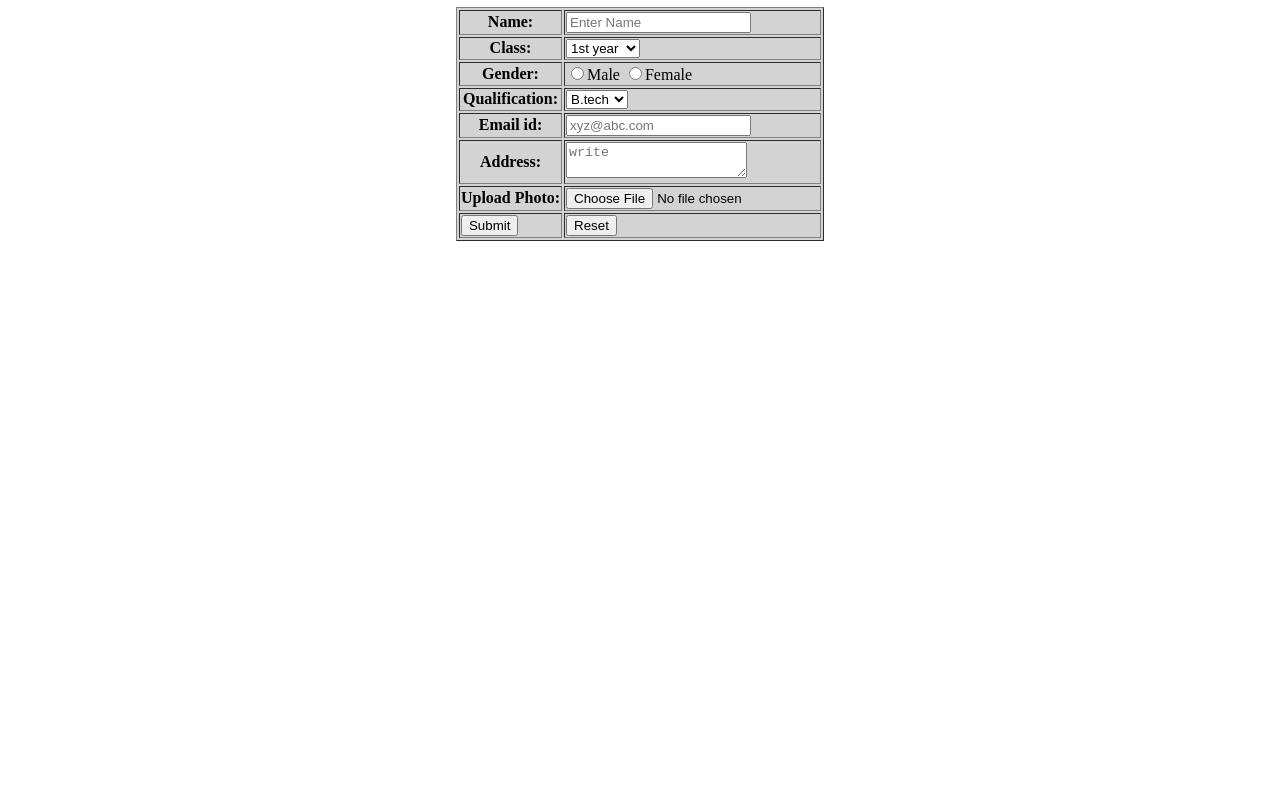
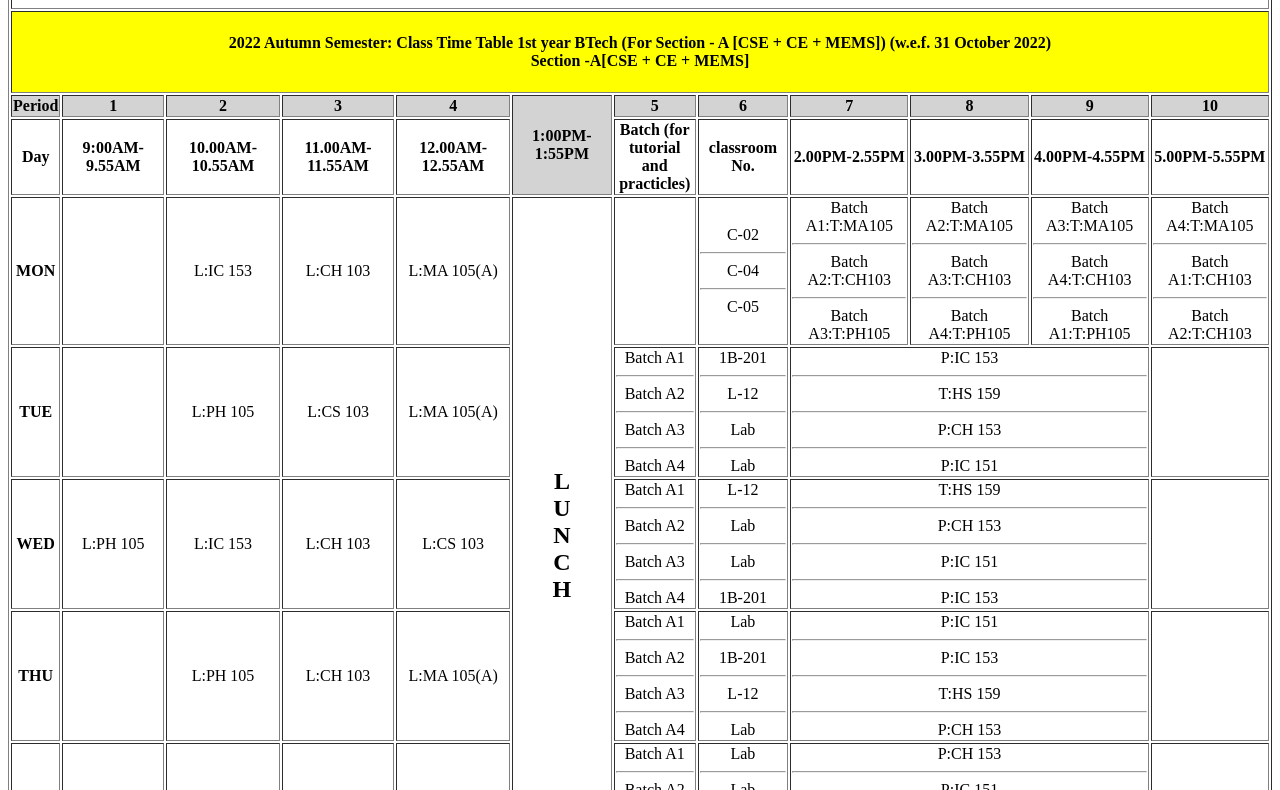
Before and after one commit to Abs6187/FORM, a plain HTML site: page index.html in a window 1280 px wide. Shown: the part 73-863 px from the top of the page. Before the commit the page ends 800 px from the top, so only its background shows below. Drawn offline with Linux system fonts and the light colour scheme.

Commit message:
Add files via upload

```diff
--- a/index.html
+++ b/index.html
@@ -1,70 +1,107 @@
 <!DOCTYPE html>
 <html lang="en">
-<head >
- <title>Form</title>
+	<head>
+		<title>Time Table</title>
 	</head>
 	<body>
-    <h1 align="center" valign="middle">Registration Form</h1>
-    <form>
-        <table bgcolor="lightgrey" align="center" border="1">
-            <tr valign="middle" >
-                <th>Name:</th>
-                <td><input type="text" placeholder="Enter Name"></td>
-
-                <tr valign="middle" >
-                    <th>Class:</th>
-                 <td><Select name="class" id="class">
-                    <option value="1st year">1st year</option>
-                    <option value="2nd year">2nd year</option>
-                    <option value="3rd year">3rd year</option>
-                    <option value="4th year">4th year</option>
-                 </Select></td>
+		<table border="1">
+			<tr align="center" valign="middle">
+				<th colspan="12"><h2> Institute of Technology Indore</h2></th>
 			</tr>
-                 <tr valign="middle">
-                    <th>Gender:</th>
-                    <td><label for="1">
-                        <input type="radio" value="male" name="gender" id="1">Male
-                        </label>
-                        <label for="2">
-                        <input type="radio" value="Female" name="gender" id="2">Female
-                        </label></td>
+			<tr bgcolor="yellow" align="center" valign="middle">
+				<th colspan="12"><h4> 2022 Autumn Semester: Class Time Table 1st year BTech (For Section - A [CSE + CE + MEMS]) (w.e.f. 31 October 2022)<br>Section -A[CSE + CE + MEMS]</h4></th>
 			</tr>
-                <tr valign="middle">
-                    <th>Qualification:</th>
-                    <td><Select name="Qualification" id="Qualification">
-                        <option value="B.tech">B.tech</option>
-                        <option value="M.tech">M.tech</option>
-                        <option value="M.Sc">M.Sc</option>
-                        <option value="Phd">Phd</option>
-                        <option value="others">others</option>
-                     </Select></td>
+			<tr bgcolor="lightgrey" align="center" valign="middle">
+				<th>Period</th>
+				<th>1</th>
+				<th>2</th>
+				<th>3</th>
+				<th>4</th>
+				<th rowspan="2">1:00PM-1:55PM</th>
+				<th>5</th>
+				<th>6</th>
+				<th>7</th>
+				<th>8</th>
+				<th>9</th>
+				<th>10</th>
 			</tr>
-                <tr>
-                    <th>Email id:</th>
-                    <td><input type="mail" placeholder="xyz@abc.com"></td>
+			<tr align="center" valign="middle">
+				<th>Day</th>
+				<th>9:00AM-9.55AM</th>
+				<th>10.00AM-10.55AM</th>
+				<th>11.00AM-11.55AM</th>
+				<th>12.00AM-12.55AM</th>
+				<th>Batch (for <br> tutorial and <br> practicles)</th>
+				<th>classroom No.</th>
+				<th>2.00PM-2.55PM</th>
+				<th>3.00PM-3.55PM</th>
+				<th>4.00PM-4.55PM</th>
+				<th>5.00PM-5.55PM</th>
 			</tr>
-                <tr>
-                    <th>Address:</th>
-                    <td><textarea placeholder="write"></textarea></td>
+			<tr align="center" valign="middle">
+				<th>MON     </th>
+				<td>        </td>
+				<td>L:IC 153</td>
+				<td>L:CH 103</td>
+				<td>L:MA 105(A)</td>
+				<td rowspan="5"><h2>L<br />U<br />N<br />C<br />H</h2></td>
+				<td>         </td>
+				<td>C-02 <hr> C-04 <hr> C-05</td>
+				<td>Batch A1:T:MA105<hr>Batch A2:T:CH103<hr>Batch A3:T:PH105</td>
+				<td>Batch A2:T:MA105<hr>Batch A3:T:CH103<hr>Batch A4:T:PH105</td>
+				<td>Batch A3:T:MA105<hr>Batch A4:T:CH103<hr>Batch A1:T:PH105 </td>
+				<td>Batch A4:T:MA105<hr>Batch A1:T:CH103<hr>Batch A2:T:CH103 </td>
 			</tr>
-                <tr>
-                    <th>Upload Photo:</th>
-                    <td><input type="file"></td>
+			<tr align="center" valign="middle">
+				<th>TUE</th>
+				<td></td>
+				<td>L:PH 105</td>
+				<td>L:CS 103</td>
+				<td>L:MA 105(A)</td>
+				<td>Batch A1<hr>Batch A2<hr>Batch A3<hr>Batch A4</td>
+				<td>1B-201<hr>L-12<hr>Lab<hr>Lab</td>
+				<td colspan="3">P:IC 153<hr>T:HS 159<hr>P:CH 153<hr>P:IC 151
+				</td>
+				<td></td>
+			</tr>
+			<tr align="center" valign="middle">
+				<th>WED</th>
+				<td>L:PH 105</td>
+				<td>L:IC 153</td>
+				<td>L:CH 103</td>
+				<td>L:CS 103</td>
+				<td>Batch A1<hr>Batch A2<hr>Batch A3<hr>Batch A4</td>
+				<td>L-12<hr>Lab<hr>Lab<hr>1B-201</td>
+				<td colspan="3">T:HS 159<hr>P:CH 153<hr>P:IC 151<hr>P:IC 153</td>
+				<td></td>
+			</tr>
+			<tr align="center" valign="middle">
+				<th>THU</th>
+				<th></th>
+				<td>L:PH 105</td>
+				<td>L:CH 103</td>
+				<td>L:MA 105(A)</td>
+				<td>Batch A1<hr>Batch A2<hr>Batch A3<hr>Batch A4</td>
+				<td>Lab<hr>1B-201<hr>L-12<hr>Lab</td>
+				<td colspan="3">P:IC 151<hr>P:IC 153<hr>T:HS 159<hr>P:CH 153
+					<td> </td>
+				</td>
+			</tr>
+			<tr align="center" valign="middle">
+				<th>FRI</th>
+				<td></td>
+				<td>L:CH 103</td>
+				<td>L:CS 103</td>
+				<td>L:MA 105(A)</td>
+				<td>Batch A1<hr>Batch A2<hr>Batch A3<hr>Batch A4</td>
+				<td>Lab<hr>Lab<hr>1B-201<hr>L-12</td>
+				<td colspan="3">P:CH 153<hr>P:IC 151<hr>P:P:IC 153<hr>T:HS 159</td>
+				<td></td>
 
 			</tr>
-                <tr align="left">
-                    <th><input type="submit"> </th>
-                    <th><input type="reset"></th>
-                </tr>
 		</table>
-
-
-
-
-
-
-
-
-    </form>
 	</body>
 </html>
+
+</body>
+</html>
```
Lines whose indentation alone changed are shown as unchanged.
